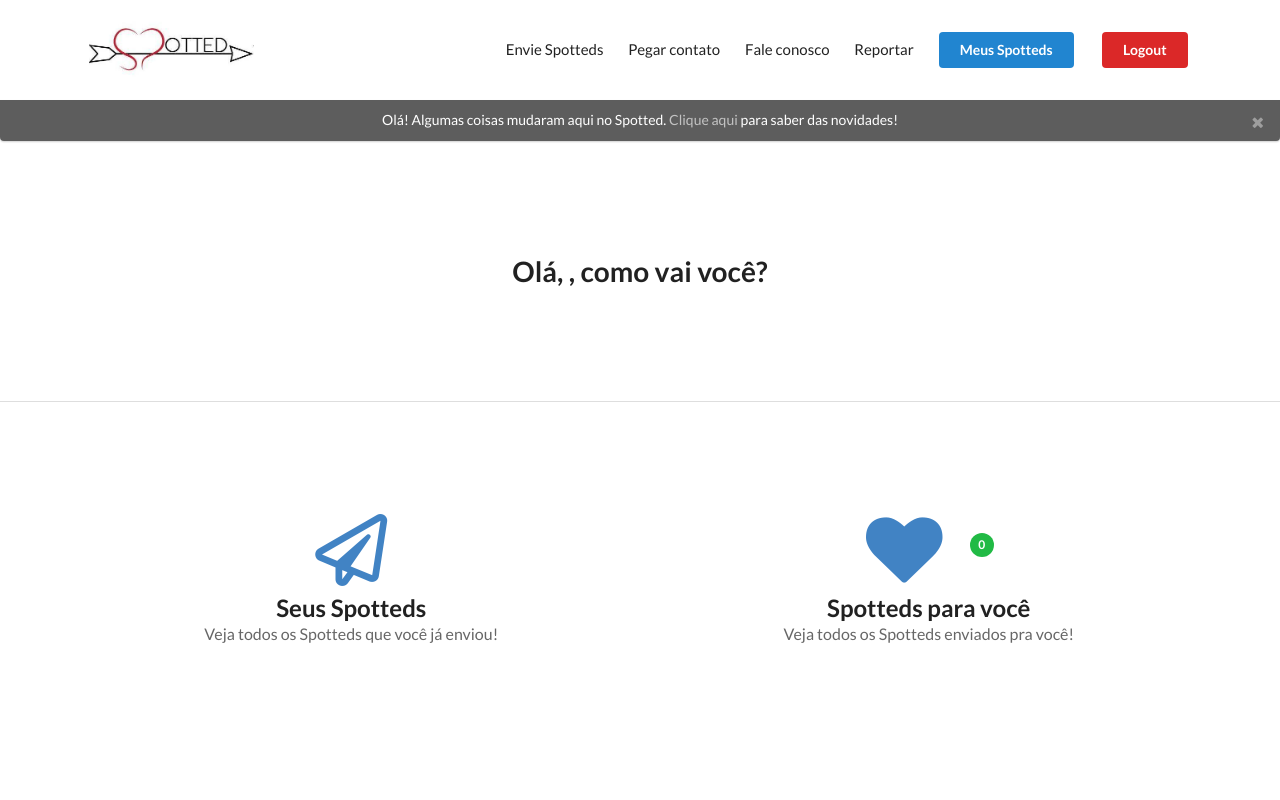
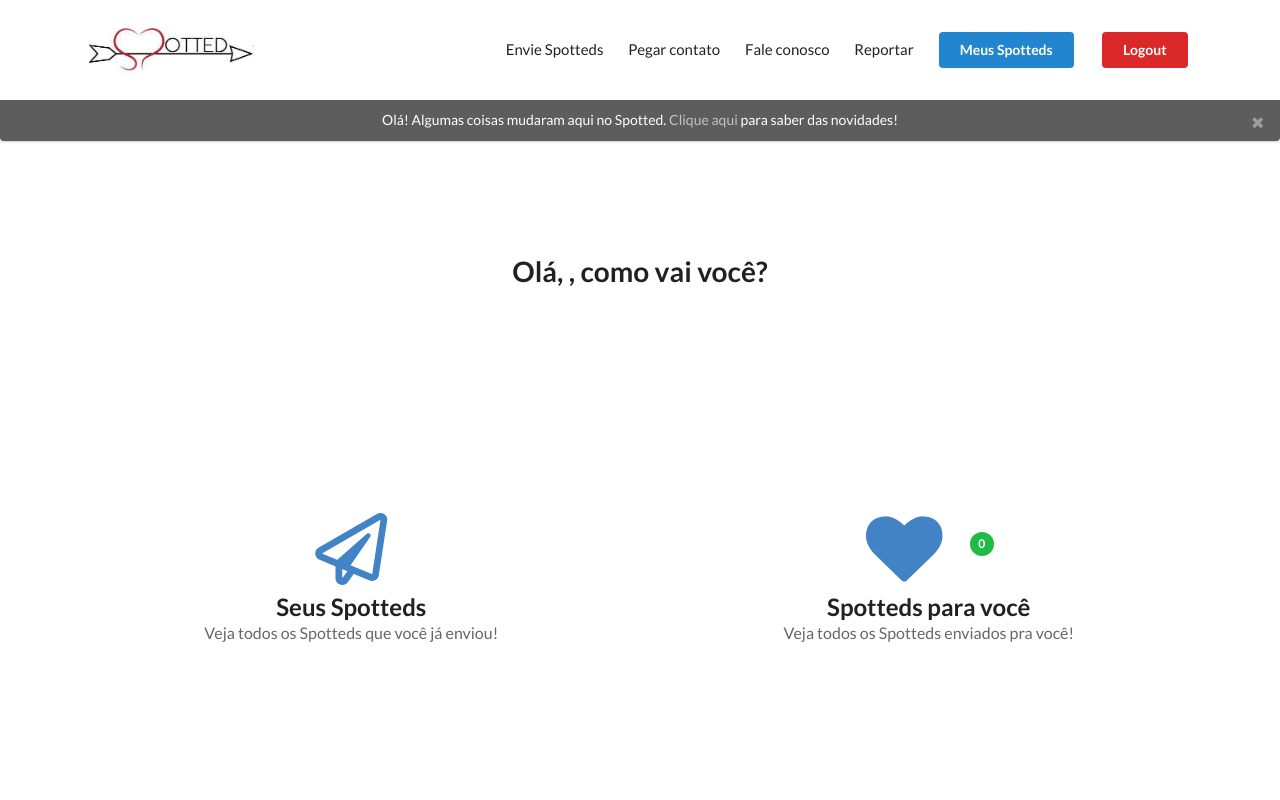
Before and after one commit to SpottedBot/SpottedBot, a Django app: page /dashboard/ in a window 1280 px wide. Run offline with Django 3.2, Linux system fonts and the light colour scheme; the visitor is signed in with stand-in values (Sample User, id 1); data that the repository does not hold is empty; parts of the project's set-up code (start-up, migrations or seed data) failed here and were passed over; some libraries are stand-ins or nearby versions.

Commit message:
removed segment class from dashboard

```diff
--- a/main/templates/main/dashboard.html
+++ b/main/templates/main/dashboard.html
@@ -2,7 +2,7 @@
 {% extends "main/base.html" %}
 {% load staticfiles %}
 {% block content %}
-<div class="ui vertical stripe segment">
+<div class="ui vertical stripe">
     <div class="ui middle aligned stackable grid container">
         <div class="row">
             <div class="sixteen wide column center aligned">
```
